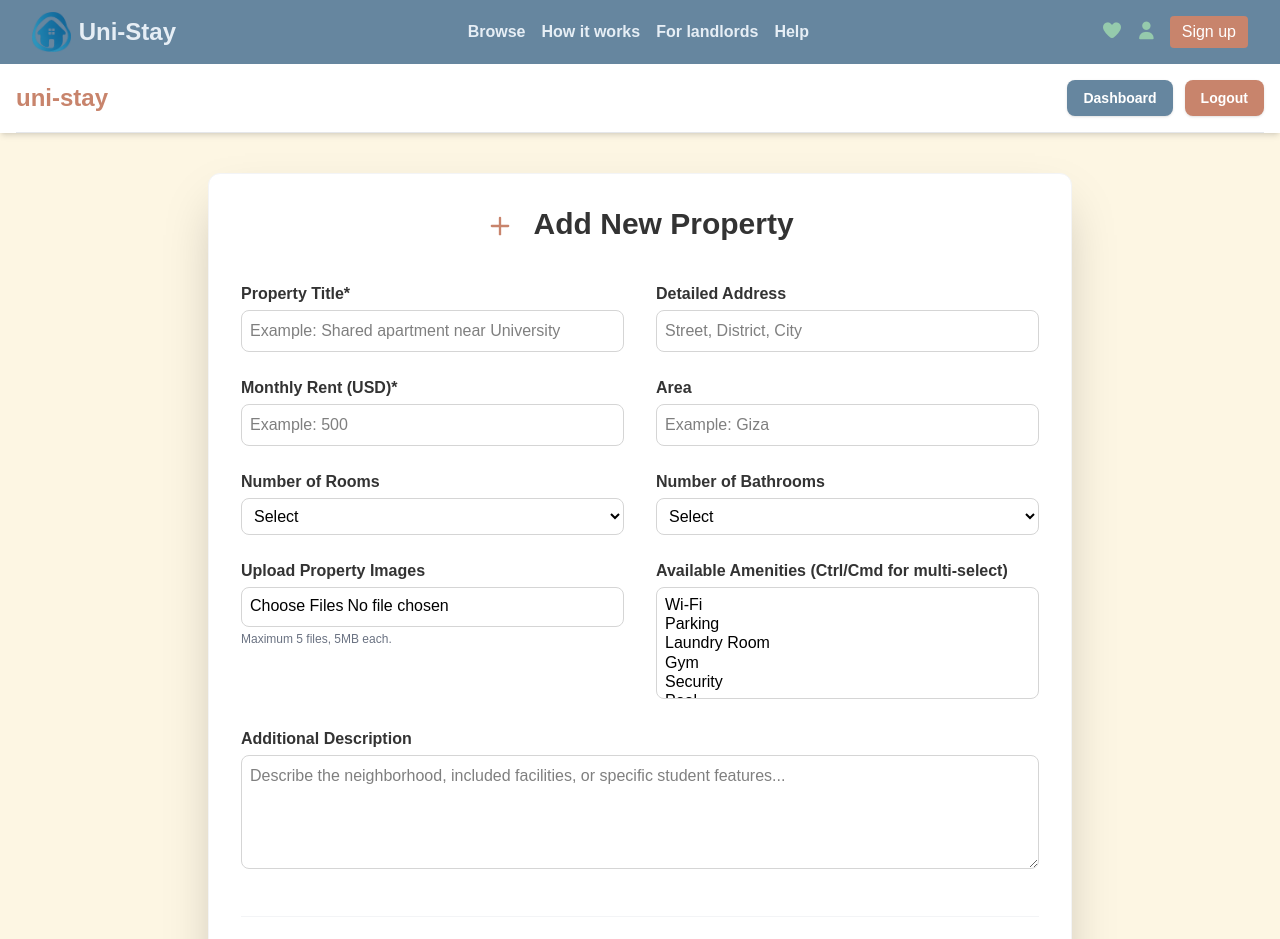
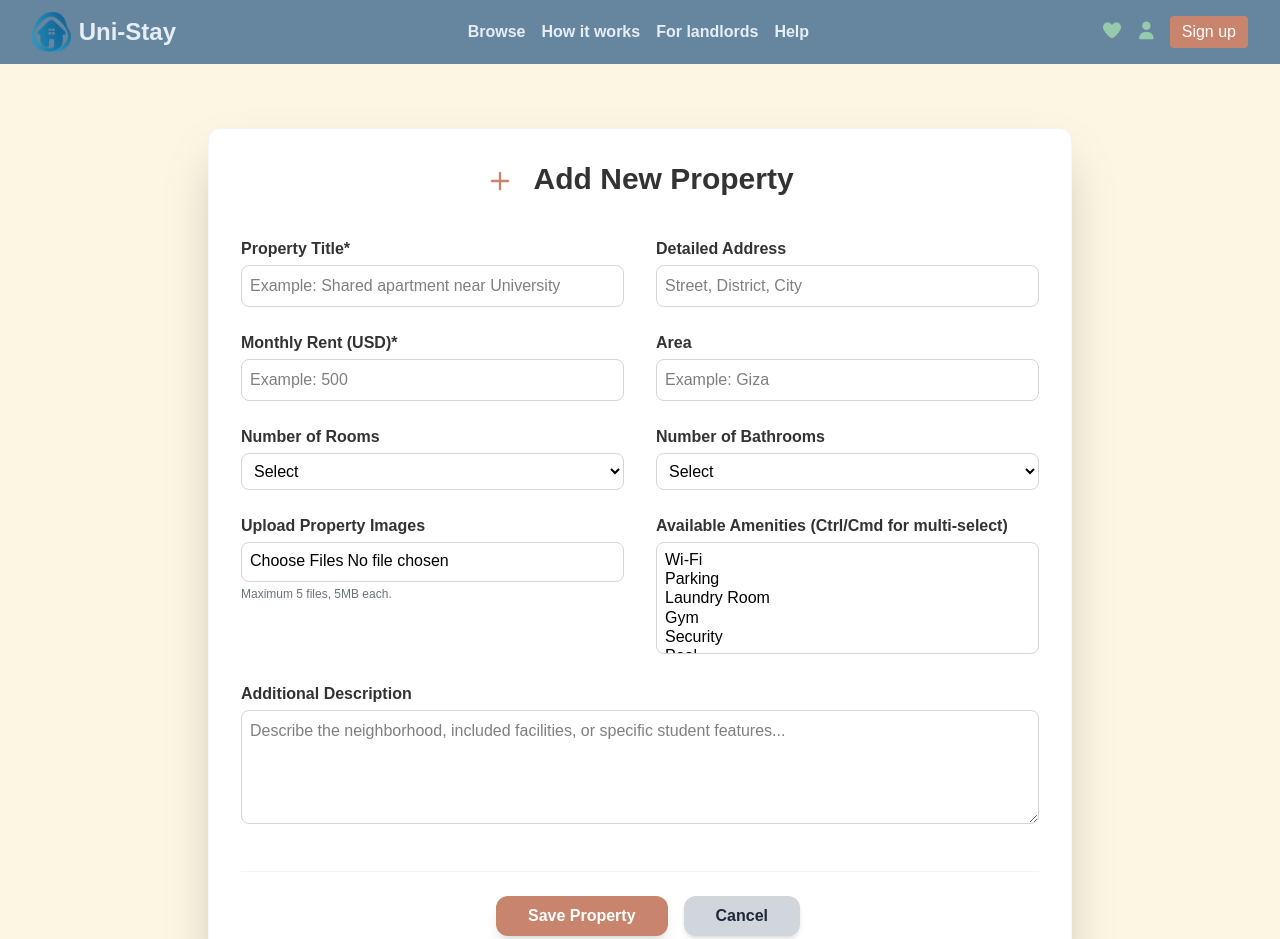
Before and after one commit to AbdallahAbozeid/uni-stay-react, a React (Vite) app: page /add-property in a window 1280 px wide. Shown: the top 939 px of the page. Built offline with nearby package versions, Linux system fonts and the light colour scheme.

Commit message:
add property removed double header

```diff
--- a/src/pages/AddProperty.jsx
+++ b/src/pages/AddProperty.jsx
@@ -80,23 +80,9 @@ const AddProperty = () => {
   return (
     <div className="min-h-screen bg-[#fdf6e3] font-sans text-left">
 
-      {/* Header */}
-      <div className="w-full px-4 bg-[#ffffff] shadow-md">
-          <header className="flex justify-between items-center py-4 border-b border-gray-200 max-w-7xl mx-auto">
-              <div className="flex items-center">
-                <span className="text-2xl font-extrabold text-[#c8846c]">uni-stay</span>
-              </div>
-              <div className="flex items-center space-x-3 text-sm">
-                {/* Dashboard button using Accent color */}
-                <span className="px-4 py-2 bg-[#66869f] text-white rounded-lg cursor-pointer hover:bg-[#527086] transition duration-150 font-semibold shadow-sm">Dashboard</span>
-                {/* Logout button using Primary color for consistency */}
-                <span className="px-4 py-2 bg-[#c8846c] text-white rounded-lg cursor-pointer hover:bg-[#b0745b] transition duration-150 font-semibold shadow-sm">Logout</span>
-              </div>
-          </header>
-      </div>
 
       {/* Main Content */}
-      <div className="w-full mt-10 px-4 max-w-4xl mx-auto pb-16">
+      <div className="w-full py-16 px-4 max-w-4xl mx-auto">
 
           <div className="bg-white p-6 sm:p-8 rounded-xl shadow-2xl border border-gray-100">
             <h2 className="text-center text-3xl font-extrabold mb-10 text-[#333333]">
@@ -187,13 +173,15 @@ const AddProperty = () => {
 
 
               {/* Submit and Cancel Buttons */}
-              <div className="flex justify-center mt-10 pt-6 border-t border-gray-100">
+              <div className="flex justify-center gap-4 mt-10 pt-6 border-t border-gray-100">
                 <button type="submit" className={buttonPrimaryClasses}>
                   Save Property
                 </button>
+                <a href="/landlord-dashboard">
                 <button type="button" onClick={handleCancel} className={buttonSecondaryClasses}>
                   Cancel
                 </button>
+                </a>
               </div>
             </form>
 
```
